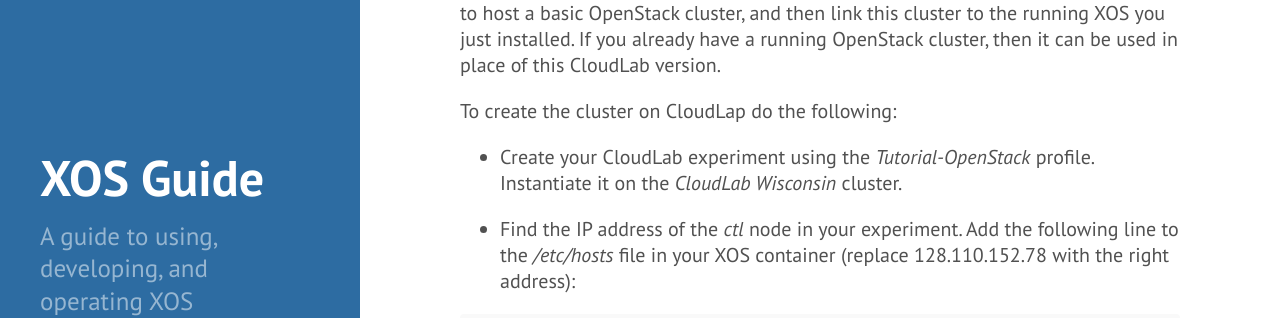
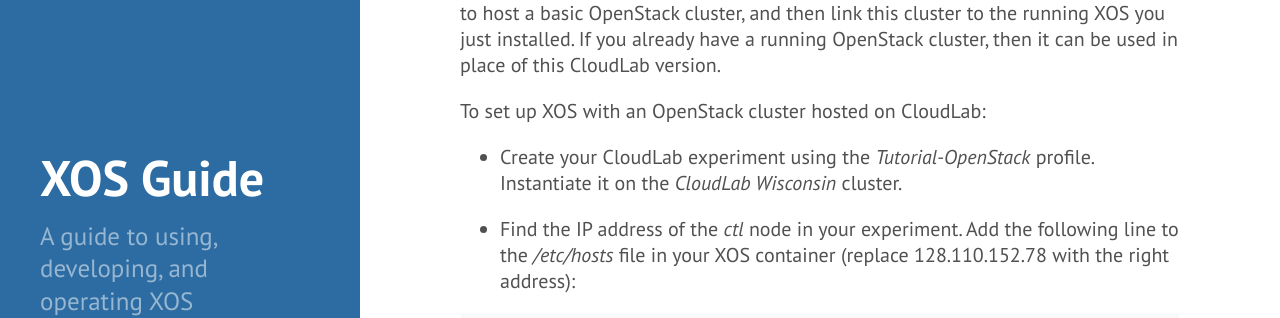
Before and after one commit to open-cloud/open-cloud.github.io.old, a Jekyll site: the page built from 2_developer.md, in a window 1280 px wide and 900 px high, scrolled down 1070 px. Shown: the part 162-480 px from the top of the window. Built offline with Jekyll 4.4.1, drawn with Linux system fonts in a browser that asks for light colours; Markdown is read by kramdown in place of the engine named in the settings.

Commit message:
Update 2_developer.md

```diff
--- a/2_developer.md
+++ b/2_developer.md
@@ -62,7 +62,7 @@
 installed. If you already have a running OpenStack cluster, then it
 can be used in place of this CloudLab version.
 
-To create the cluster on CloudLap do the following:
+To set up XOS with an OpenStack cluster hosted on CloudLab:
 
 * Create your CloudLab experiment using the *Tutorial-OpenStack* profile.
   Instantiate it on the *CloudLab Wisconsin* cluster.
```
